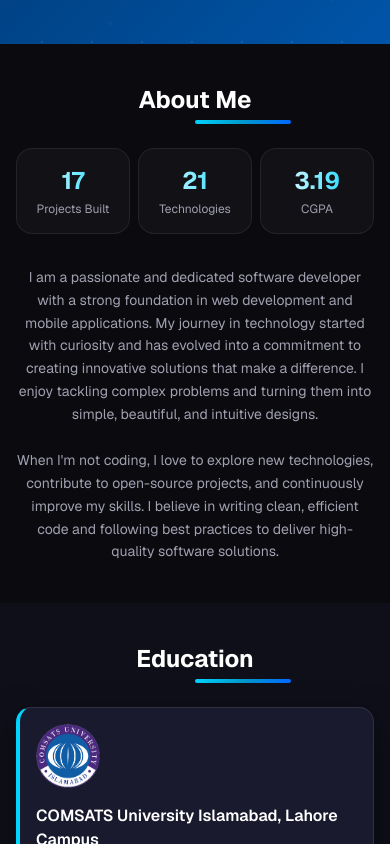
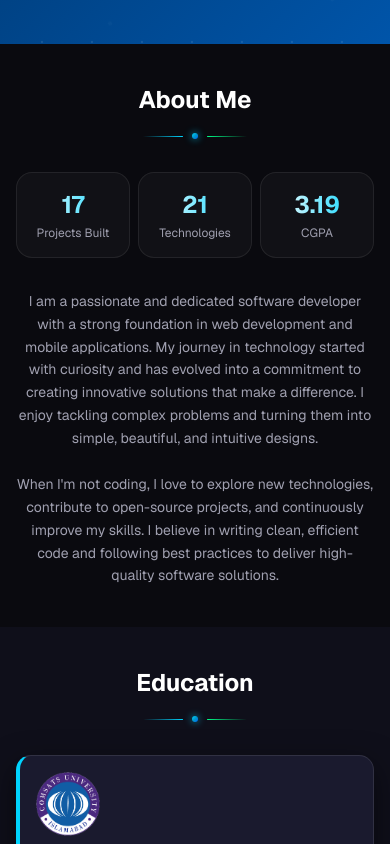
Before and after one commit to a-muqeet27/Abdul-Muqeet-Portfolio, a Next.js app: page / in a window 390 px wide. Shown: the part 800-1644 px from the top of the page. Built offline with nearby package versions, Linux system fonts and the light colour scheme.

Commit message:
Make portfolio mobile responsive

```diff
--- a/src/app/globals.css
+++ b/src/app/globals.css
@@ -111,8 +111,6 @@ body {
   .section-title {
     @apply relative mb-8 w-full text-center text-2xl font-bold text-text-light sm:mb-10 sm:text-3xl md:text-4xl;
   }
-
-  /* section-title underline now animated via Framer Motion in SectionTitle */
 }
 
 /* Lenis — base styles imported from lenis/dist/lenis.css */
--- a/src/components/ui/AnimatedSection.tsx
+++ b/src/components/ui/AnimatedSection.tsx
@@ -8,6 +8,7 @@ import {
   staggerItem,
   titleReveal,
   underlineReveal,
+  underlineLineReveal,
   ease,
   duration,
 } from "@/lib/motion";
@@ -82,7 +83,7 @@ export function StaggerItem({
 
 export function SectionTitle({ children }: { children: React.ReactNode }) {
   const ref = useRef<HTMLDivElement>(null);
-  const isInView = useInView(ref, { once: true, margin: "-10% 0px" });
+  const isInView = useInView(ref, { once: false, margin: "-10% 0px" });
 
   return (
     <div ref={ref} className="relative mb-8 w-full text-center sm:mb-10">
@@ -94,12 +95,33 @@ export function SectionTitle({ children }: { children: React.ReactNode }) {
       >
         {children}
       </motion.h2>
-      <motion.span
-        className="absolute -bottom-2 left-1/2 block h-1 w-24 origin-center -translate-x-1/2 rounded-full bg-gradient"
+
+      <motion.div
+        className="mt-4 flex items-center justify-center gap-2 sm:mt-5 sm:gap-3"
         initial="hidden"
         animate={isInView ? "visible" : "hidden"}
         variants={underlineReveal}
-      />
+        aria-hidden
+      >
+        <motion.span
+          className="h-px w-10 origin-right rounded-full bg-gradient-to-r from-transparent via-primary/50 to-primary sm:w-14"
+          custom={true}
+          initial="hidden"
+          animate={isInView ? "visible" : "hidden"}
+          variants={underlineLineReveal}
+        />
+        <span className="relative flex h-2 w-2 items-center justify-center sm:h-2.5 sm:w-2.5">
+          <span className="absolute inset-0 rounded-full bg-primary/25 blur-[3px]" />
+          <span className="relative h-1.5 w-1.5 rounded-full bg-gradient shadow-[0_0_10px_rgba(0,212,255,0.45)] sm:h-2 sm:w-2" />
+        </span>
+        <motion.span
+          className="h-px w-10 origin-left rounded-full bg-gradient-to-l from-transparent via-accent/50 to-accent sm:w-14"
+          custom={false}
+          initial="hidden"
+          animate={isInView ? "visible" : "hidden"}
+          variants={underlineLineReveal}
+        />
+      </motion.div>
     </div>
   );
 }
--- a/src/hooks/useAnimatedCounter.ts
+++ b/src/hooks/useAnimatedCounter.ts
@@ -9,7 +9,7 @@ export function useAnimatedCounter(
   decimals = 0
 ) {
   const ref = useRef<HTMLParagraphElement>(null);
-  const isInView = useInView(ref, { once: true, margin: "-20%" });
+  const isInView = useInView(ref, { once: false, margin: "-12% 0px" });
   const [value, setValue] = useState(0);
 
   useEffect(() => {
@@ -20,8 +20,10 @@ export function useAnimatedCounter(
 
     let start: number | null = null;
     let frame: number;
+    let cancelled = false;
 
     const step = (timestamp: number) => {
+      if (cancelled) return;
       if (start === null) start = timestamp;
       const progress = Math.min((timestamp - start) / (duration * 1000), 1);
       const eased = 1 - Math.pow(1 - progress, 3);
@@ -33,7 +35,10 @@ export function useAnimatedCounter(
     };
 
     frame = requestAnimationFrame(step);
-    return () => cancelAnimationFrame(frame);
+    return () => {
+      cancelled = true;
+      cancelAnimationFrame(frame);
+    };
   }, [isInView, target, duration]);
 
   const display =
--- a/src/lib/motion.ts
+++ b/src/lib/motion.ts
@@ -131,12 +131,25 @@ export const titleReveal: Variants = {
 };
 
 export const underlineReveal: Variants = {
+  hidden: { opacity: 0, scale: 0.85 },
+  visible: {
+    opacity: 1,
+    scale: 1,
+    transition: { duration: 0.7, ease: ease.outExpo, delay: 0.25 },
+  },
+};
+
+export const underlineLineReveal: Variants = {
   hidden: { scaleX: 0, opacity: 0 },
-  visible: {
+  visible: (fromLeft: boolean) => ({
     scaleX: 1,
     opacity: 1,
-    transition: { duration: 0.8, ease: ease.outExpo, delay: 0.2 },
-  },
+    transition: {
+      duration: 0.65,
+      ease: ease.outExpo,
+      delay: fromLeft ? 0.35 : 0.4,
+    },
+  }),
 };
 
 export const accordionContent: Variants = {
```
